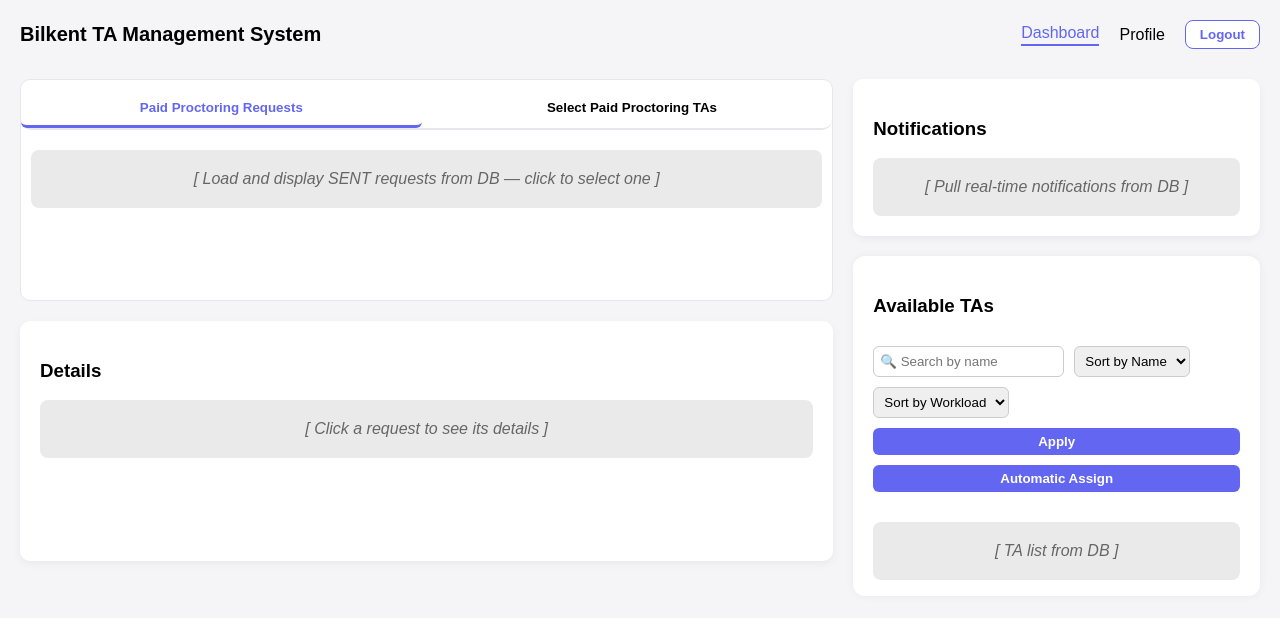
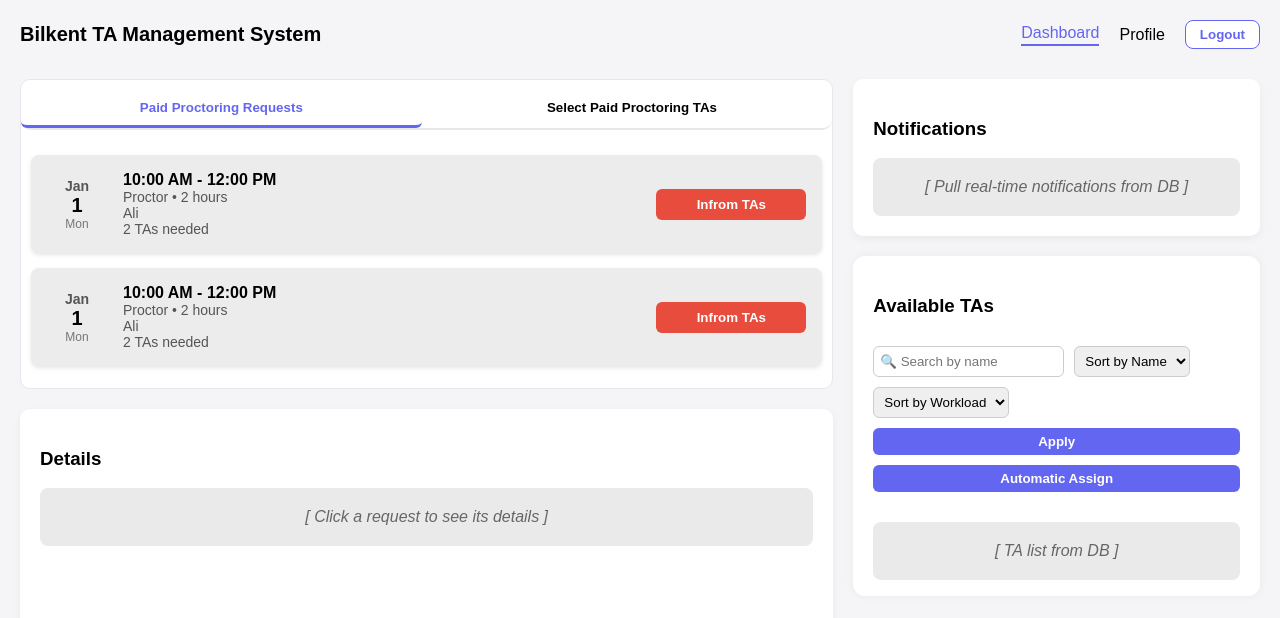
Before and after one commit to Alperen41-tech/Bilkent-TA-Proctor-Management-System, a React (Create React App) app in the folder UI/uiapp/: page /ds-dashboard in a window 1280 px wide. Shown: the top 618 px of the page. Built offline with nearby package versions, Linux system fonts and the light colour scheme.

Commit message:
Auto stash before merge of "main" and "origin/main"

```diff
--- a/UI/uiapp/src/DS/DS_DashboardPage.jsx
+++ b/UI/uiapp/src/DS/DS_DashboardPage.jsx
@@ -1,21 +1,30 @@
 import React, { act, useState } from "react";
 import NavbarDS from "./NavbarDS";
 import "./DS_DashboardPage.css";
+import DS_PaidProctoringRequestItem from "./DS_PaidProctoringRequestItem";
+import { id } from "date-fns/locale";
+import DS_DashboardTAItem from "./DS_DashboardTAItem";
 
 const DS_DashboardPage = () => {
+  const [selectedAppliedStudentsId, setSelectedAppliedStudentsId] = useState([]);
+  const [selectedPPRId, setSelectedPPRId] = useState(null);
   const [activeTab, setActiveTab] = useState("pending");
   const [selectedRequest, setSelectedRequest] = useState(null);
   const [searchText, setSearchText] = useState("");
   const [sortName, setSortName] = useState("");
   const [sortWorkload, setSortWorkload] = useState("");
   const [tas, setTas] = useState([
-    { name: 'Ali 1' },
-    { name: 'Ali 12' },
-    { name: 'Ali 15' },
-    { name: 'Ali 15' },
-    { name: 'Ali 15' },
-    { name: 'Ali 15' },
-    { name: 'Ali 15' },{ name: 'Ali 15' },{ name: 'Ali 15' },{ name: 'Ali 15' },{ name: 'Ali 15' },{ name: 'Ali 15' }, // You can dynamically add or remove TAs here
+    { name: 'Ali 1', id: 1 , email: "basdaas@gmail.com"},
+    { name: 'Ali 12', id: 2 , email: "basdaas@gmail.com"},
+    { name: 'Ali 13', id: 3, email: "basdaas@gmail.com" },
+    { name: 'Ali 14', id: 4, email: "basdaas@gmail.com" },
+    { name: 'Ali 15', id: 5, email: "basdaas@gmail.com" },
+    { name: 'Ali 16', id: 6, email: "basdaas@gmail.com" },
+    { name: 'Ali 17', id: 7, email: "basdaas@gmail.com" },
+    { name: 'Ali 18', id: 8, email: "basdaas@gmail.com" },
+    { name: 'Ali 19', id: 9, email: "basdaas@gmail.com" },
+    { name: 'Ali 20', id: 10, email: "basdaas@gmail.com" },
+    { name: 'Ali 21', id: 11, email: "basdaas@gmail.com" },
     // You can add more TAs dynamically later
   ]);
 
@@ -26,7 +35,59 @@
   const handleTabClick = (tab) => {
     setActiveTab(tab);
     setSelectedRequest(null);
+    setSelectedPPRId(null);
   };
+  const handlePPRClick = (id) => {
+    setSelectedPPRId(id);
+  }
+  const handleASC = (id) => { // Handle applied students click
+    if (!selectedAppliedStudentsId.includes(id)) {
+      setSelectedAppliedStudentsId((prev) => [...prev, id]);
+    }
+    else {
+      setSelectedAppliedStudentsId((prev) => prev.filter((studentId) => studentId !== id));
+    }
+    console.log("Selected TA:", id);
+  }
+
+  const createPaidProctoringRequests = () => {
+    const paidProctoringRequests = [
+      {
+        id: 1,
+        date: { month: "Jan", day: 1, weekday: "Mon" },
+        time: { start: "10:00 AM", end: "12:00 PM" },
+        role: "Proctor",
+        duration: 2,
+        name: "Ali",
+        numOfTaNeeded: 2,
+      },
+      {
+        id: 2,
+        date: { month: "Jan", day: 1, weekday: "Mon" },
+        time: { start: "10:00 AM", end: "12:00 PM" },
+        role: "Proctor",
+        duration: 2,
+        name: "Ali",
+        numOfTaNeeded: 2,
+      },
+      // Add more requests as needed
+    ];
+    return paidProctoringRequests.map((request) => (
+      <DS_PaidProctoringRequestItem id={request.id} {...request} onInform={() => console.log("TAs informed for this request")} isSelected={selectedPPRId === request.id} onSelect={handlePPRClick} />
+    ));
+  }
+
+  const createAppliedTAItems = () => {
+    return tas.map((ta) => (
+      <DS_DashboardTAItem name={ta.name} onSelect={handleASC} isSelected={selectedAppliedStudentsId.includes(ta.id)} id={ta.id} bgColor={""} email={ta.email}/>
+    ));
+  }
+  const createAvaliableTAItems = () => {
+    return tas.map((ta) => (
+      <DS_DashboardTAItem name={ta.name} onSelect={handleASC} isSelected={selectedAppliedStudentsId.includes(ta.id)} id={ta.id} bgColor={""} email={ta.email}/>
+    ));
+  }
+
 
   return (
     <div className="dashboard-page">
@@ -44,7 +105,7 @@
           {/* Top Left Panel */}
           <div className="tab-content">
             {activeTab === "pending" && (
-              <div className="placeholder">[ Load and display SENT requests from DB — click to select one ]</div>
+              <div>{createPaidProctoringRequests()}</div>
             )}
             {activeTab === "received" && (
               <div className="placeholder">[ Load RECEIVED requests from DB — click to select one ]</div>
@@ -71,12 +132,9 @@
                     <h3 className="ta-list-title">Applied Studens</h3>
                     <div className="ta-list">
                     {tas.length > 0 ? (
-                        tas.map((ta, index) => (
-                      <div key={index} className="ta-item">
-                        {ta.name}
-                      </div>
-                    ))
-                  ) : (
+                        <div>{createAppliedTAItems()}</div>
+                    )
+                   : (
                     <div className="no-ta">No TAs available</div>
                   )}
                 </div>
@@ -130,11 +188,19 @@
                 <h3 className="ta-list-title">TA List</h3>
                 <div className="ta-list">
                   {tas.length > 0 ? (
-                    tas.map((ta, index) => (
-                      <div key={index} className="ta-item">
-                        {ta.name}
-                      </div>
-                    ))
+                    <div>
+                      {selectedAppliedStudentsId.map((id) => {
+                        return (
+                          tas.filter((ta) => ta.id === id).map(({ name, id }) => (
+                          <div className="ds-dashboard-ta-list-item-content">
+                            <div className="ds-dashboard-ta-list-item-name">Name: {name}</div>
+                            <div className="ds-dashboard-ta-list-item-id">Student ID: {id}</div>
+                          </div>
+                        )))
+                      }
+                      )}
+                    </div>
+
                   ) : (
                     <div className="no-ta">No TAs available</div>
                   )}
--- /dev/null
+++ b/UI/uiapp/src/DS/DS_DashboardTAItem.css
@@ -0,0 +1,42 @@
+/* DS_DashboardTAItem.css */
+.ds-dashboard-ta-item {
+    padding: 8px 16px;
+    border-radius: 999px; /* pill shape */
+    font-size: 16px;
+    display: inline-block;
+    min-width: 60px;
+    text-align: left;
+    transition: background-color 0.3s ease;
+    display: flex;
+    cursor: pointer;
+    background-color: #efb134a4; /* light gray background */
+    box-shadow: 0 2px 4px rgba(0, 0, 0, 0.1); /* subtle shadow */
+    flex-direction: column;
+    margin-top: 10px; /* spacing between items */
+  }
+
+  .ds-dashboard-ta-item-content {
+    display: flex;
+    flex-direction: row;
+    align-items: center;
+  }
+.ds-dashboard-ta-item:hover {
+    background-color: #efb134; /* darker gray on hover */
+}
+
+.ds-dashboard-ta-item-name{
+    flex: 2;
+}
+.ds-dashboard-ta-item-email{
+    flex: 2;
+}
+.ds-dashboard-ta-item-id{
+    flex: 1;
+}
+.ds-dashboard-ta-item-selected {
+    background-color: #1dd75b8c;
+    color: black;
+}
+.ds-dashboard-ta-item-selected:hover {
+    background-color: #1dd75bdd;
+}
--- /dev/null
+++ b/UI/uiapp/src/DS/DS_DashboardTAItem.jsx
@@ -0,0 +1,17 @@
+// DS_DashboardTAItem.jsx
+import React from 'react';
+import './DS_DashboardTAItem.css';
+
+const DS_DashboardTAItem = ({ name, id, bgColor, onSelect, isSelected, email }) => {
+  return (
+    <div className={`ds-dashboard-ta-item ${isSelected ? "ds-dashboard-ta-item-selected" : ""} `}  style={{ backgroundColor: bgColor }} onClick={() => onSelect(id)} >
+        <div className="ds-dashboard-ta-item-content">
+            <div className="ds-dashboard-ta-item-name">Name: {name}</div>
+            <div className="ds-dashboard-ta-item-email">{email}</div>
+            <div className="ds-dashboard-ta-item-id">Student ID: {id}</div>
+        </div>
+    </div>
+  );
+};
+
+export default DS_DashboardTAItem;
--- /dev/null
+++ b/UI/uiapp/src/DS/DS_PaidProctoringRequestItem.css
@@ -0,0 +1,80 @@
+.ds-paid-proctoring-request-item-request-card {
+    display: flex;
+    align-items: center;
+    justify-content: space-between;
+    background-color: #ececec;
+    border-radius: 8px;
+    padding: 16px;
+    margin-bottom: 12px;
+    margin-top: 15px;
+    box-shadow: 0 2px 4px rgba(0, 0, 0, 0.1);
+    font-family: sans-serif;
+  }
+  .ds-paid-proctoring-request-item-request-card:hover {
+    background-color: #d1d2ff;
+    cursor: pointer;
+  }
+  .ds-paid-proctoring-request-item-selected {
+    background-color: #d1d2ff;
+  }
+
+  .ds-paid-proctoring-request-item-date-box {
+    text-align: center;
+    margin-right: 16px;
+    width: 60px;
+  }
+
+  .ds-paid-proctoring-request-item-month {
+    font-size: 14px;
+    font-weight: bold;
+    color: #555;
+  }
+
+  .ds-paid-proctoring-request-item-day {
+    font-size: 20px;
+    font-weight: bold;
+  }
+
+  .ds-paid-proctoring-request-item-weekday {
+    font-size: 12px;
+    color: #777;
+  }
+
+  .ds-paid-proctoring-request-item-details {
+    flex-grow: 1;
+  }
+
+  .ds-paid-proctoring-request-item-time-row {
+    font-weight: bold;
+    font-size: 16px;
+  }
+
+  .ds-paid-proctoring-request-item-info-row {
+    font-size: 14px;
+    color: #555;
+  }
+
+  .ds-paid-proctoring-request-item-status-box {
+    text-align: right;
+    min-width: 150px;
+  }
+
+  .ds-paid-proctoring-request-item-status-text {
+    font-size: 14px;
+    color: #888;
+    margin-bottom: 8px;
+  }
+
+  .ds-paid-proctoring-request-item-cancel-button {
+    background-color: #e74c3c;
+    color: white;
+    border: none;
+    padding: 8px 12px;
+    border-radius: 6px;
+    cursor: pointer;
+    font-weight: bold;
+  }
+
+  .ds-paid-proctoring-request-item-cancel-button:hover {
+    background-color: #c0392b;
+  }
--- /dev/null
+++ b/UI/uiapp/src/DS/DS_PaidProctoringRequestItem.jsx
@@ -0,0 +1,26 @@
+import React from "react";
+import "./DS_PaidProctoringRequestItem.css";
+
+const DS_PaidProctoringRequestItem = ({id, date, time, role, duration, name, numOfTaNeeded, onInform, isSelected, onSelect}) => {
+
+  return (
+    <div className={`ds-paid-proctoring-request-item-request-card ${isSelected ? 'ds-paid-proctoring-request-item-selected':''}`} onClick={() => onSelect(id)}>
+      <div className="ds-paid-proctoring-request-item-date-box">
+        <div className="ds-paid-proctoring-request-item-month">{date.month}</div>
+        <div className="ds-paid-proctoring-request-item-day">{date.day}</div>
+        <div className="ds-paid-proctoring-request-item-weekday">{date.weekday}</div>
+      </div>
+      <div className="ds-paid-proctoring-request-item-details">
+        <div className="ds-paid-proctoring-request-item-time-row">{time.start} - {time.end}</div>
+        <div className="ds-paid-proctoring-request-item-info-row">{role} • {duration} hours</div>
+        <div className="ds-paid-proctoring-request-item-info-row">{name}</div>
+        <div className="ds-paid-proctoring-request-item-info-row">{numOfTaNeeded} TAs needed</div>
+      </div>
+      <div className="ds-paid-proctoring-request-item-status-box">
+        <button className="ds-paid-proctoring-request-item-cancel-button" onClick={onInform}>Infrom TAs</button>
+      </div>
+    </div>
+  );
+};
+
+export default DS_PaidProctoringRequestItem;
--- a/UI/uiapp/src/LoginPage.jsx
+++ b/UI/uiapp/src/LoginPage.jsx
@@ -13,8 +13,7 @@
 
 
   const handleLogin = async () => {
-    navigate("/ins-tas");
-    //navigate("/dashboard");
+    navigate("/ds-dashboard"); // Change this to the appropriate page for your role
     /*
     try {
 
--- a/UI/uiapp/src/TA/DashboardPage.jsx
+++ b/UI/uiapp/src/TA/DashboardPage.jsx
@@ -32,6 +32,11 @@
   const createWorkloadEntry = (courseCode, taskTitle, date, duration, comment, status) => {
     return <WorkloadEntryItem courseCode={courseCode} taskTitle={taskTitle} date={date} duration={duration} comment={comment} status={status}/>;
   }
+
+
+
+
+
   // Sample data for pending requests
   const pendingRequests = [
     {
```
Also changed, not shown: UI/uiapp/src/DS/DS_DashboardPage.css (+18 -10 lines).
